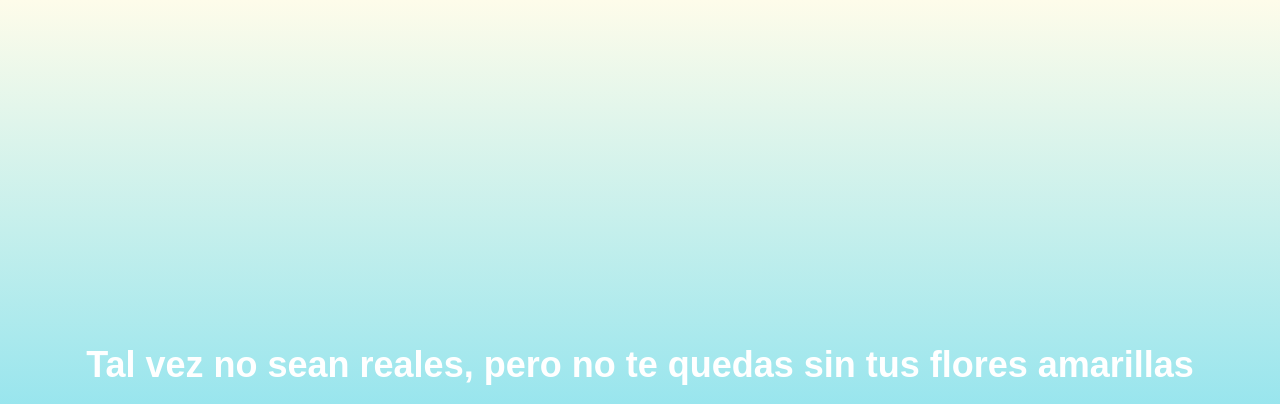
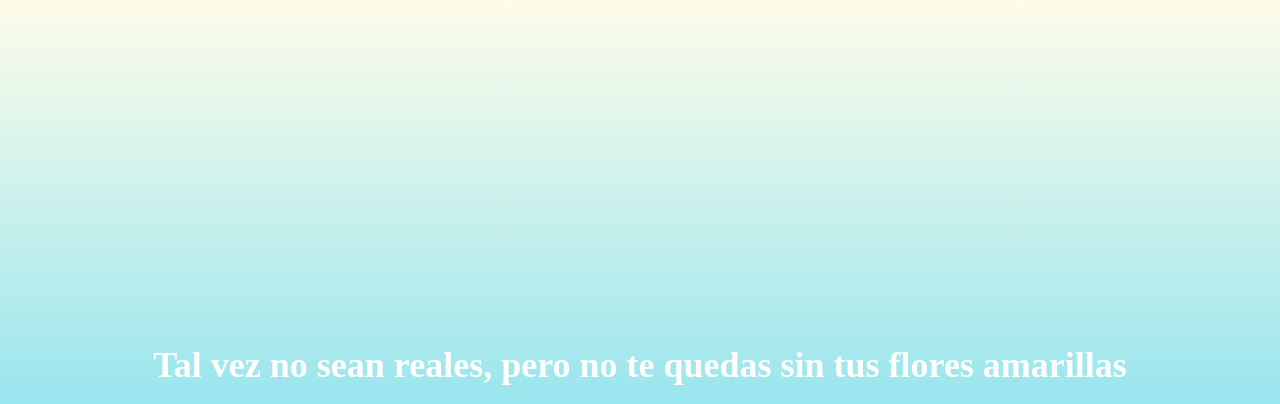
Before and after one commit to DeviousWind543/Flores_Amarillas, a plain HTML site: page index.html in a window 1280 px wide. Shown: the top 404 px of the page. Drawn offline with Linux system fonts and the light colour scheme.

Commit message:
Update styles.css

```diff
--- a/styles.css
+++ b/styles.css
@@ -1,17 +1,12 @@
 body {
     margin: 0;
     padding: 0;
-            font-family: 'Arial', sans-serif;
-            background: linear-gradient(to bottom, #fefcea, #36cff1);
-            height: 100vh;
-            overflow: hidden; /* Para que no aparezcan barras de desplazamiento */
     display: flex;
     justify-content: center;
     align-items: center;
-            flex-direction: column;
-            position: relative;
+    height: 100vh;
+     background: linear-gradient(to bottom, #fefcea, #36cff1);
 }
-
 .container {
     text-align: center;
 }
```
Lines whose indentation alone changed are shown as unchanged.
